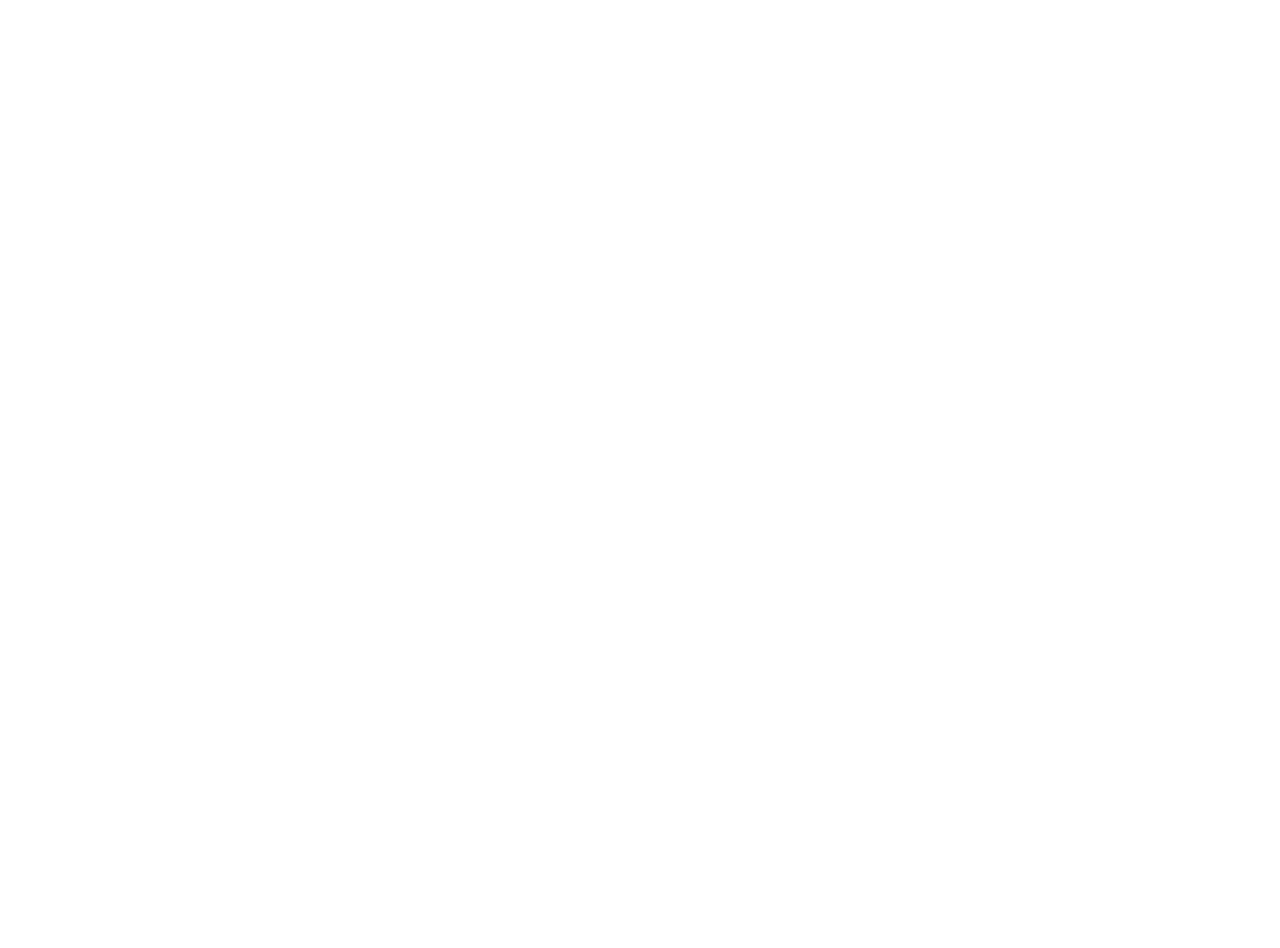
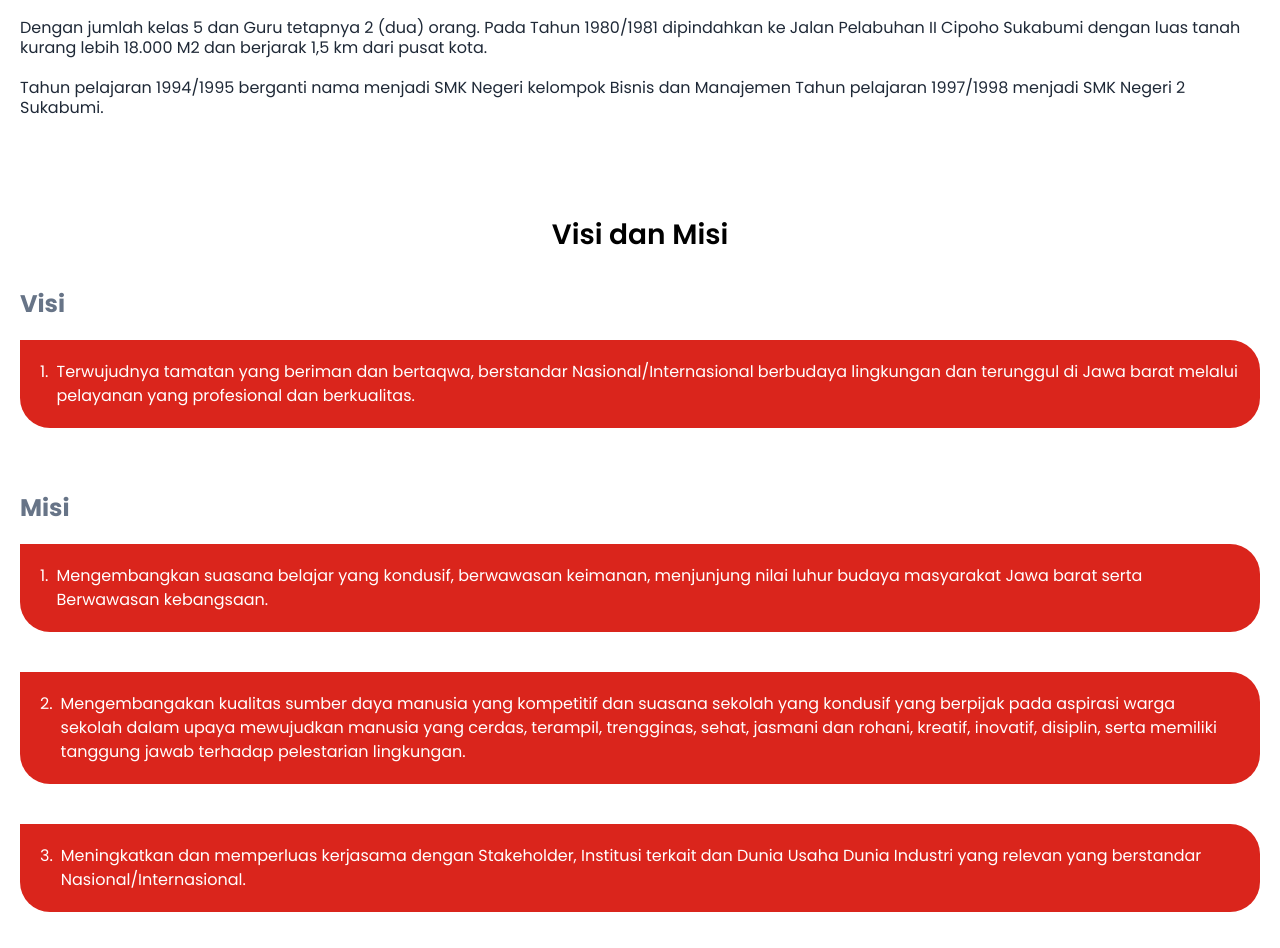
Before and after one commit to Fazrilutama/web-smkn-2-sukabumi, a Next.js app: page /TentangSekolah in a window 1280 px wide. Shown: the part 504-1452 px from the top of the page. Before the commit the page ends 800 px from the top, so only its background shows below. Built offline with nearby package versions, Linux system fonts and the light colour scheme.

Commit message:
Menambahkan fitur web sekolah

```diff
--- /dev/null
+++ b/components/Header.js
@@ -0,0 +1,98 @@
+import React from 'react'
+
+export default function Header() {
+    return (
+        <div className='container mx-auto'>
+            <div className=''>
+                <div className='relative w-full h-[362px] mt-20 bg-Header flex items-center justify-center'>
+                    <img src='/images/header/Frame 13.png' className='' />
+
+                    <div className='text-center font-semibold text-[28px] text-[#677487] absolute bottom-6 bg-white px-9 py-2 rounded-tr-[30px]'>
+                        <h1>
+                            Sejarah Singkat
+                        </h1>
+                    </div>
+                </div>
+                <div className='mx-5'>
+                    <div className='text-base font-normal leading-5 text-gray-800'>
+                        <p>
+                            Tahun 1962/1963 didirikan SMEA Swasta dibawah binaan LPN (Lembaga Pendidikan Nasional) Setelah Peristiwa G.30S/PKI SMEA LPN di ambil alih oleh Pemda Kotamadya DT. II Sukabumi Menjadi SMEA Negeri pada tanggal 27 Januari 1967 berdasarkan SK. Menteri Pendidikan Dan Kebudayaan RI Dengan Nomor : 14/B.3/Kedj. Dan alamat di Jalan Perintis Kemerdekaan No. 11 Kotamadya Sukabumi.
+                            <br /> <br />
+                            Dengan jumlah kelas 5 dan Guru tetapnya 2 (dua) orang. Pada Tahun 1980/1981 dipindahkan ke Jalan Pelabuhan II Cipoho Sukabumi dengan luas tanah kurang lebih 18.000 M2 dan berjarak 1,5 km dari pusat kota.
+                            <br /> <br />
+                            Tahun pelajaran 1994/1995 berganti nama menjadi SMK Negeri kelompok Bisnis dan Manajemen Tahun pelajaran 1997/1998 menjadi SMK Negeri 2 Sukabumi.
+                        </p>
+                    </div>
+
+                    <div className='text-center font-semibold text-[28px] pt-24'>
+                        <h1>
+                            Visi dan Misi
+                        </h1>
+                    </div>
+
+
+                    <div>
+                        <div className='font-bold text-[#677487] text-2xl py-5 pt-8 '>
+                            <p>Visi</p>
+                        </div>
+                        <div className='bg-[#DA251C] rounded-b-[30px] rounded-tr-[30px] '>
+                            <div className='flex gap-2 p-5 text-white'>
+                                <p>1.</p>
+                                <p>
+                                    Terwujudnya tamatan yang beriman dan bertaqwa, berstandar Nasional/Internasional berbudaya lingkungan dan terunggul di Jawa barat melalui pelayanan yang profesional dan berkualitas.
+                                </p>
+                            </div>
+                        </div>
+                    </div>
+                    <div>
+                        <div className='font-bold text-[#677487] text-2xl py-5 pt-16 '>
+                            <p>Misi</p>
+                        </div>
+                        <div className='bg-[#DA251C] rounded-b-[30px] rounded-tr-[30px] '>
+                            <div className='flex gap-2 p-5 text-white'>
+                                <p>1.</p>
+                                <p>
+                                    Mengembangkan suasana belajar yang kondusif, berwawasan keimanan, menjunjung nilai luhur budaya masyarakat Jawa barat serta Berwawasan kebangsaan.
+                                </p>
+                            </div>
+                        </div>
+                    </div>
+                    <div>
+                        <div className='bg-[#DA251C] rounded-b-[30px] rounded-tr-[30px] my-10 '>
+                            <div className='flex gap-2 p-5 text-white'>
+                                <p>2.</p>
+                                <p>
+                                    Mengembangakan kualitas sumber
+                                    daya manusia yang kompetitif dan
+                                    suasana sekolah yang kondusif
+                                    yang berpijak pada aspirasi warga
+                                    sekolah dalam upaya mewujudkan
+                                    manusia yang cerdas, terampil,
+                                    trengginas, sehat, jasmani dan
+                                    rohani, kreatif, inovatif, disiplin, serta
+                                    memiliki tanggung jawab terhadap
+                                    pelestarian lingkungan.
+                                </p>
+                            </div>
+                        </div>
+                    </div>
+                    <div>
+                        <div className='bg-[#DA251C] rounded-b-[30px] rounded-tr-[30px] '>
+                            <div className='flex gap-2 p-5 text-white'>
+                                <p>3.</p>
+                                <p>
+                                    Meningkatkan dan memperluas
+                                    kerjasama dengan Stakeholder,
+                                    Institusi terkait dan Dunia Usaha
+                                    Dunia Industri yang relevan yang
+                                    berstandar Nasional/Internasional.
+                                </p>
+                            </div>
+                        </div>
+                    </div>
+
+                </div>
+            </div>
+        </div>
+    )
+}
--- a/pages/TentangSekolah/index.js
+++ b/pages/TentangSekolah/index.js
@@ -1,4 +1,5 @@
 import Footer from '@/components/Footer'
+import Header from '@/components/Header'
 import Navbar from '@/components/Navbar'
 import React from 'react'
 
@@ -6,6 +7,7 @@
   return (
     <div>
         <Navbar />
+        <Header />
         <Footer />
     </div>
   )
--- a/tailwind.config.js
+++ b/tailwind.config.js
@@ -12,6 +12,9 @@
     extend: {
       fontFamily: {
         poppins: ["Poppins", 'sans-serif'],
+      },
+      backgroundImage: {
+        Header : "url('/images/header/bagron.png') ",
       }
     },
   },
```
Also changed, not shown: public/images/header/Frame 13.png (added), public/images/header/bagron.png (added).
